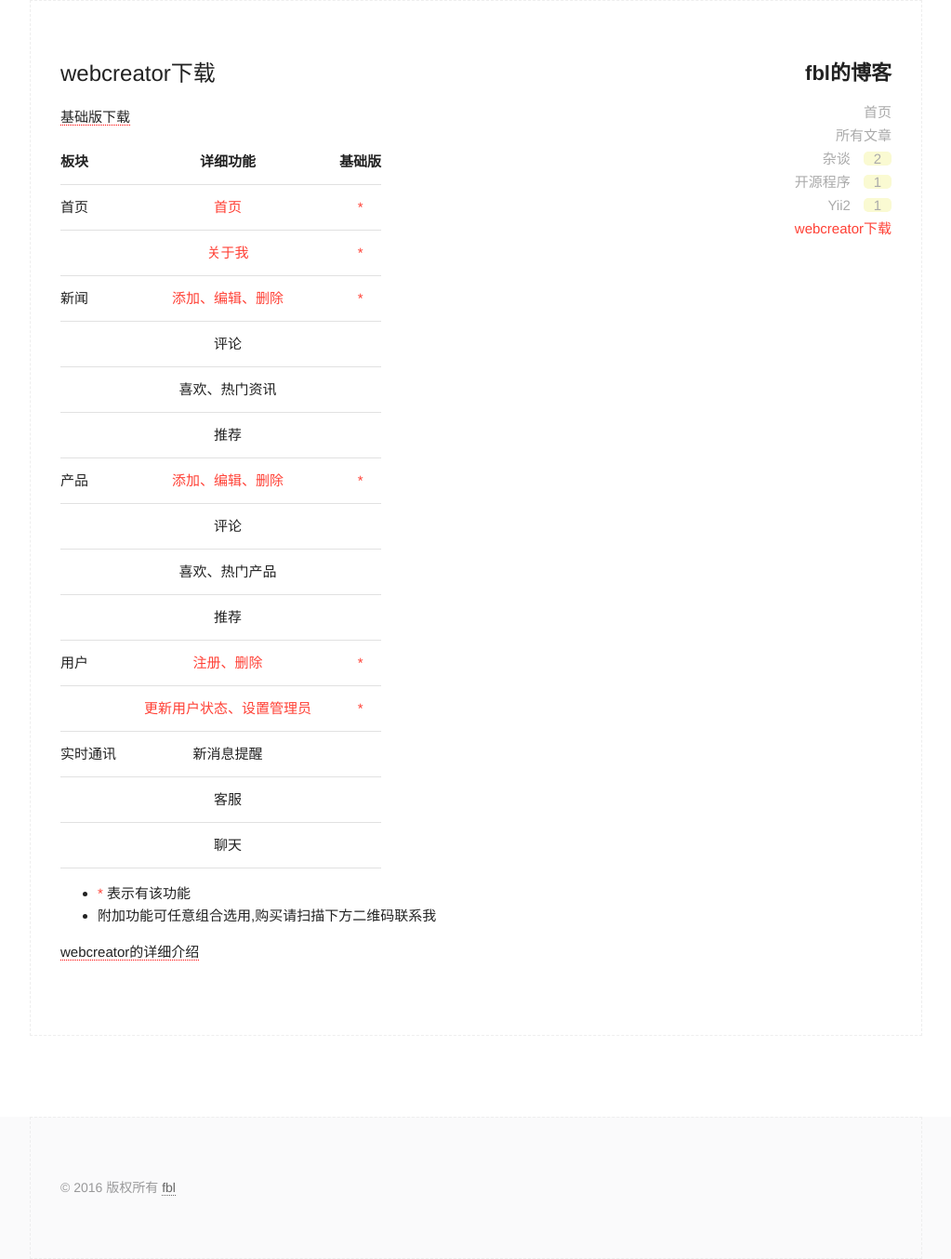
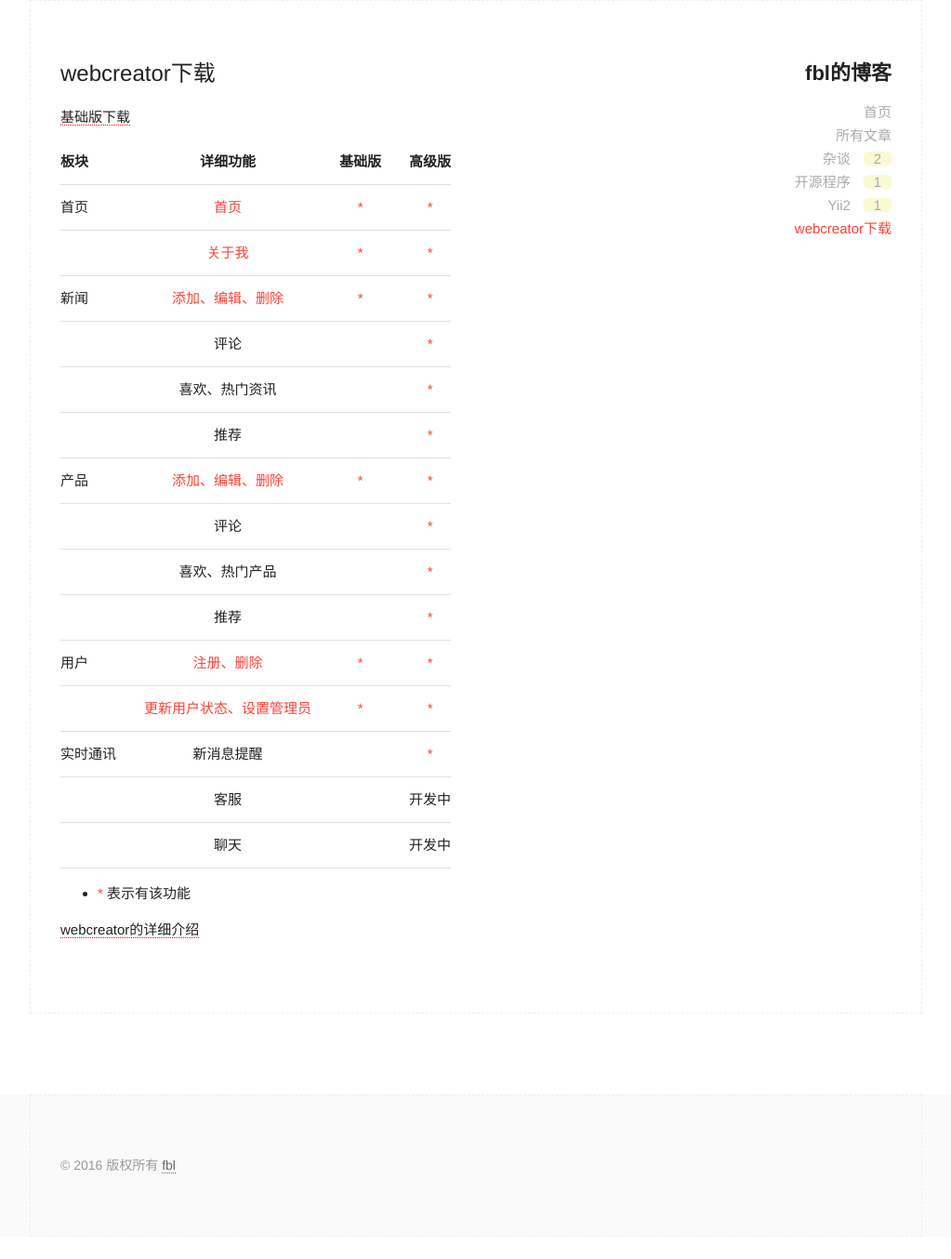
Before and after one commit to fbl1991/fbl1991.github.io, a Jekyll site: the page built from download.md, in a window 1280 px wide. Shown: the whole page at 93% size, without its empty margins (128-1151 px from the left). Built offline with Jekyll 4.4.1, drawn with Linux system fonts in a browser that asks for light colours; comment, search, counter and statistics services are not loaded; after the commit the page ends 1330 px from its top, so only the background shows below that.

Commit message:
update download page

```diff
--- /dev/null
+++ b/CNAME
@@ -0,0 +1 @@
+webcreator.com
--- a/download.md
+++ b/download.md
@@ -7,26 +7,26 @@
 
 
 
-| 板块 			|		详细功能		| 基础版  		|
-|:------------- :|:---------------:| :-------------:|
-| 首页     		| 	<span class="red"> 	首页</span> 		|		<span class="red"> * </span>	|
-| 	    		| 		<span class="red"> 关于我</span>		|		<span class="red"> * </span> 		|
-| 新闻 		    | 	<span class="red"> 	添加、编辑、删除 </span>| <span class="red"> * </span>      |
-| 			    | 		评论 		| 	    		|
-|				| 		喜欢、热门资讯	|		|
-|				| 		推荐		|				|
-| 	产品 		|  		<span class="red"> 添加、编辑、删除	</span>|   <span class="red"> * </span>  |
-| 				|  		评论	     	|       |
-| 				|  		喜欢、热门产品|       |
-| 				|  		推荐	     	|       |
-| 		用户		|  		<span class="red"> 注册、删除</span>	|   <span class="red"> * </span>  |
-| 				|  		<span class="red"> 更新用户状态、设置管理员</span>|   <span class="red"> * </span>   |
-| 实时通讯       |   新消息提醒           |       |
-|               |   客服      |   |
-|               |   聊天      |   |
+| 板块 			|		详细功能		| 基础版  		| 高级版|
+|:------------- :|:---------------:| :-------------:| :-------------:|
+| 首页     		| 	<span class="red"> 	首页</span> 		|		<span class="red"> * </span>	|  	<span class="red"> * </span>	|
+| 	    		| 		<span class="red"> 关于我</span>		|		<span class="red"> * </span> 		|	<span class="red"> * </span>	|
+| 新闻 		    | 	<span class="red"> 	添加、编辑、删除 </span>| <span class="red"> * </span>      | 	<span class="red"> * </span>	|
+| 			    | 		评论 		| 	    		|   	<span class="red"> * </span>	|
+|				| 		喜欢、热门资讯	|		|		<span class="red"> * </span>	|
+|				| 		推荐		|				|		<span class="red"> * </span>	|
+| 	产品 		|  		<span class="red"> 添加、编辑、删除	</span>|   <span class="red"> * </span>  |		<span class="red"> * </span>	|
+| 				|  		评论	     	|       |		<span class="red"> * </span>	|
+| 				|  		喜欢、热门产品|       |	<span class="red"> * </span>	|
+| 				|  		推荐	     	|       |	<span class="red"> * </span>	|
+| 		用户		|  		<span class="red"> 注册、删除</span>	|   <span class="red"> * </span>  |		<span class="red"> * </span>	|
+| 				|  		<span class="red"> 更新用户状态、设置管理员</span>|   <span class="red"> * </span>   |		<span class="red"> * </span>	|
+| 实时通讯       |   新消息提醒           |       |	<span class="red"> * </span>	|
+|               |   客服      |   |开发中|
+|               |   聊天      |   |开发中|
 
 
 * <span class="red"> * </span> <span class="grey">表示有该功能</span>
-* <span class="grey">附加功能可任意组合选用,购买请扫描下方二维码联系我</span>
+
 
 [webcreator的详细介绍]({{ site.baseurl }}/开源程序/2017/03/02/company-page-builder.html)
```
